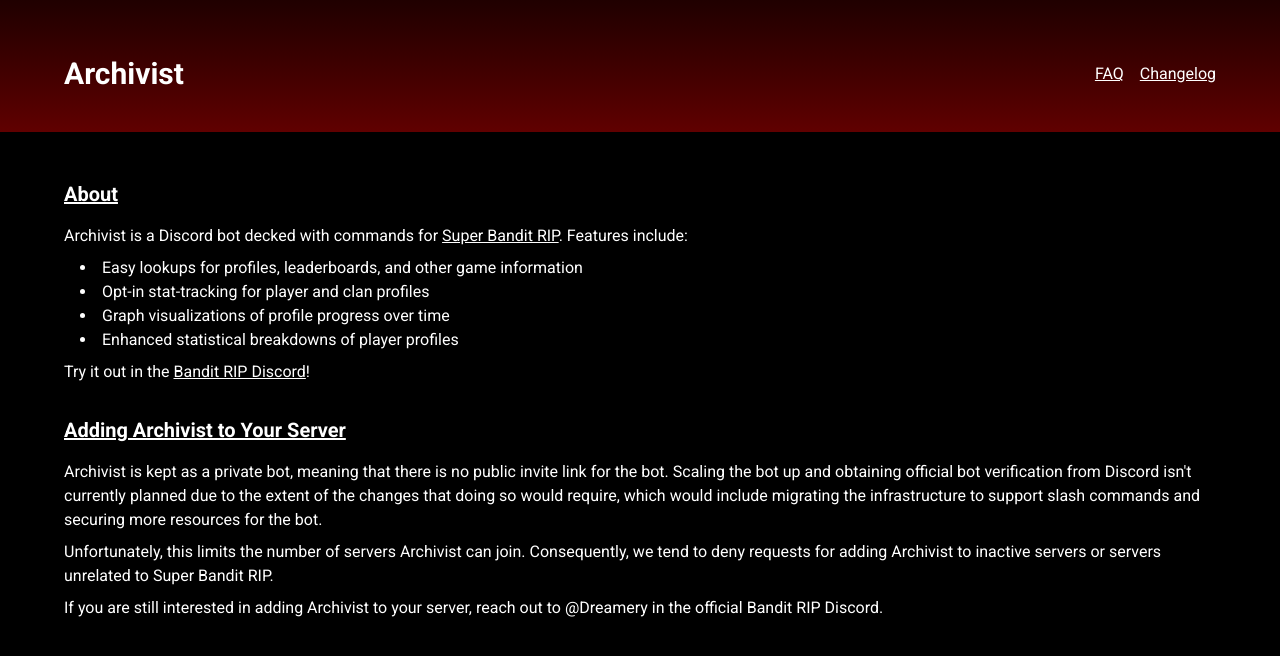
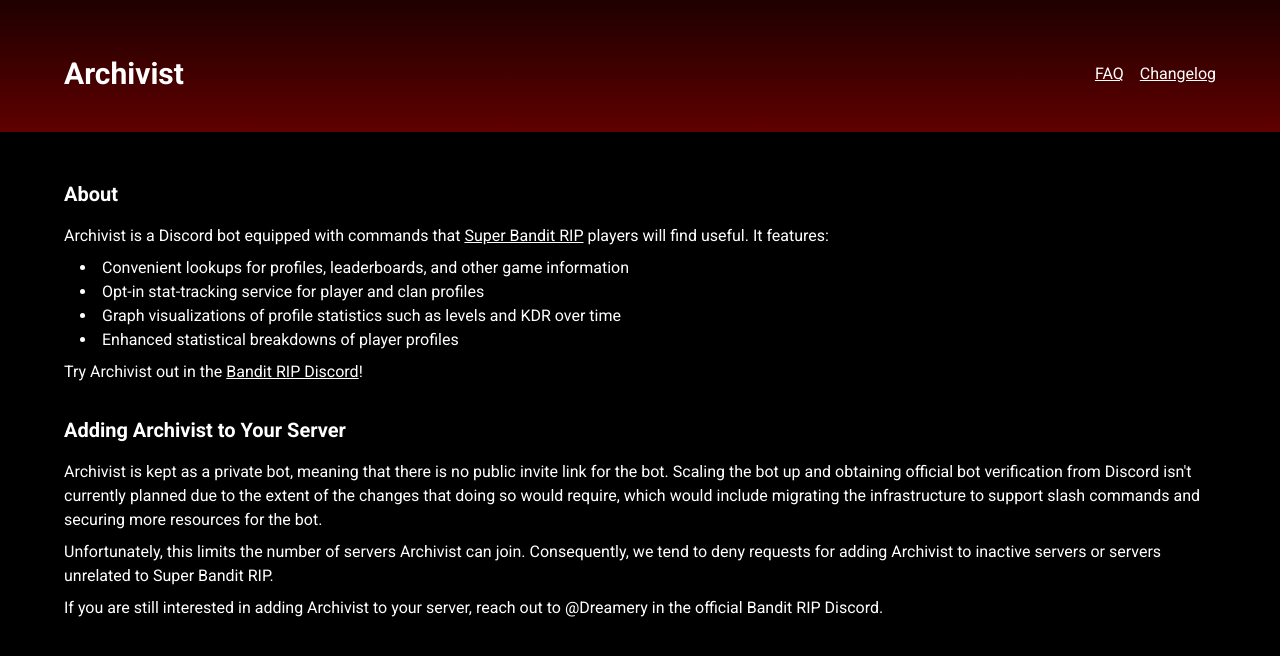
Before and after one commit to jasminetai/discord-archivist-site, a Next.js app: page / in a window 1280 px wide. Shown: the top 656 px of the page. Built offline with nearby package versions, Linux system fonts and the light colour scheme.

Commit message:
fix: add custom 404 page and fix favicon overridden by railway... again

```diff
--- a/package.json
+++ b/package.json
@@ -16,7 +16,9 @@
   "devDependencies": {
     "@eslint/eslintrc": "^3",
     "@tailwindcss/postcss": "^4",
-    "@types/node": "^20",
+    "@types/estree": "^1.0.6",
+    "@types/json-schema": "^7.0.15",
+    "@types/node": "^20.17.22",
     "@types/react": "^19",
     "@types/react-dom": "^19",
     "eslint": "^9",
--- a/src/app/faq/page.tsx
+++ b/src/app/faq/page.tsx
@@ -7,9 +7,9 @@
       <h1>FAQ</h1>
 
       <p>
-        The bot&apos;s default prefix of <code>,</code> is used for all example commands. The prefix
-        may vary depending on a server&apos;s configuration, but can always be checked in the help
-        message accessed by entering <code>@Archivist</code> in the target server.
+        The default prefix of <code>,</code> is used for all example commands. The prefix may vary
+        depending on a server&apos;s configuration, but can always be checked in the help message
+        accessed by entering <code>@Archivist</code> in the target server.
       </p>
 
       <p>
--- a/src/app/globals.css
+++ b/src/app/globals.css
@@ -41,7 +41,7 @@
 
   h1,
   h2 {
-    @apply font-bold underline;
+    @apply font-bold;
   }
 
   p,
--- a/src/app/layout.tsx
+++ b/src/app/layout.tsx
@@ -9,6 +9,9 @@
 });
 
 export const metadata: Metadata = {
+  icons: {
+    icon: '/site_favicon.ico',
+  },
   title: 'Archivist',
   description: 'Discord bot for Super Bandit RIP',
 };
--- /dev/null
+++ b/src/app/not-found.tsx
@@ -0,0 +1,8 @@
+export default function NotFound() {
+  return (
+    <div>
+      <h1>404 - Not Found</h1>
+      <p>Oops! Looks like this page doesn&apos;t exist.</p>
+    </div>
+  );
+}
--- a/src/app/page.tsx
+++ b/src/app/page.tsx
@@ -6,17 +6,18 @@
       <article>
         <h1>About</h1>
         <p>
-          Archivist is a Discord bot decked with commands for{' '}
-          <a href="https://bandit.rip">Super Bandit RIP</a>. Features include:
+          Archivist is a Discord bot equipped with commands that{' '}
+          <a href="https://bandit.rip">Super Bandit RIP</a> players will find useful. It features:
         </p>
         <ul>
-          <li>Easy lookups for profiles, leaderboards, and other game information</li>
-          <li>Opt-in stat-tracking for player and clan profiles</li>
-          <li>Graph visualizations of profile progress over time</li>
+          <li>Convenient lookups for profiles, leaderboards, and other game information</li>
+          <li>Opt-in stat-tracking service for player and clan profiles</li>
+          <li>Graph visualizations of profile statistics such as levels and KDR over time</li>
           <li>Enhanced statistical breakdowns of player profiles</li>
         </ul>
         <p>
-          Try it out in the <Link href="https://discord.gg/Gg9aMZJE5a">Bandit RIP Discord</Link>!
+          Try Archivist out in the{' '}
+          <Link href="https://discord.gg/Gg9aMZJE5a">Bandit RIP Discord</Link>!
         </p>
       </article>
 
```
Also changed, not shown: public/changelog.txt, 2 other files (tests, documents, lock files or other folders).
